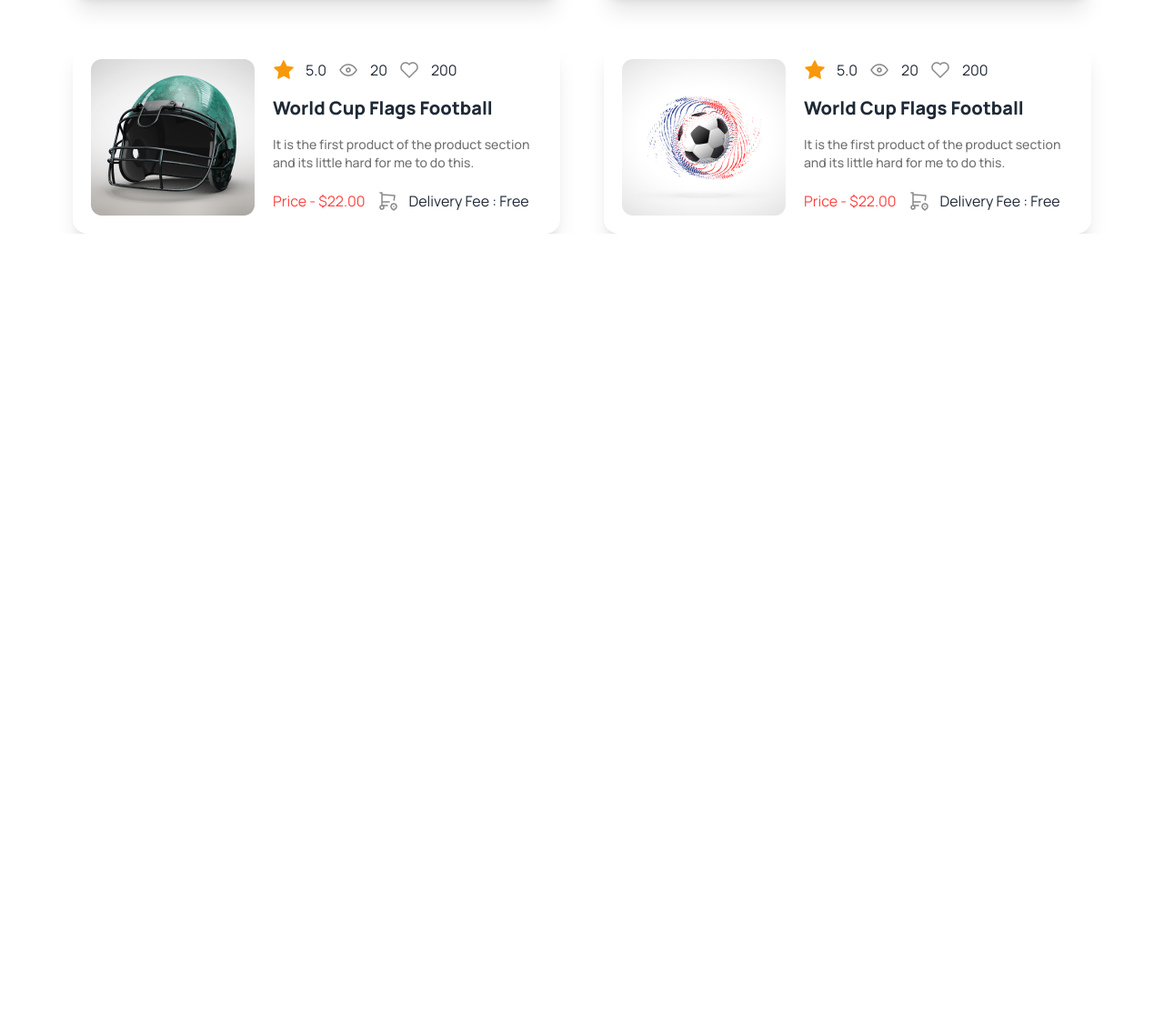
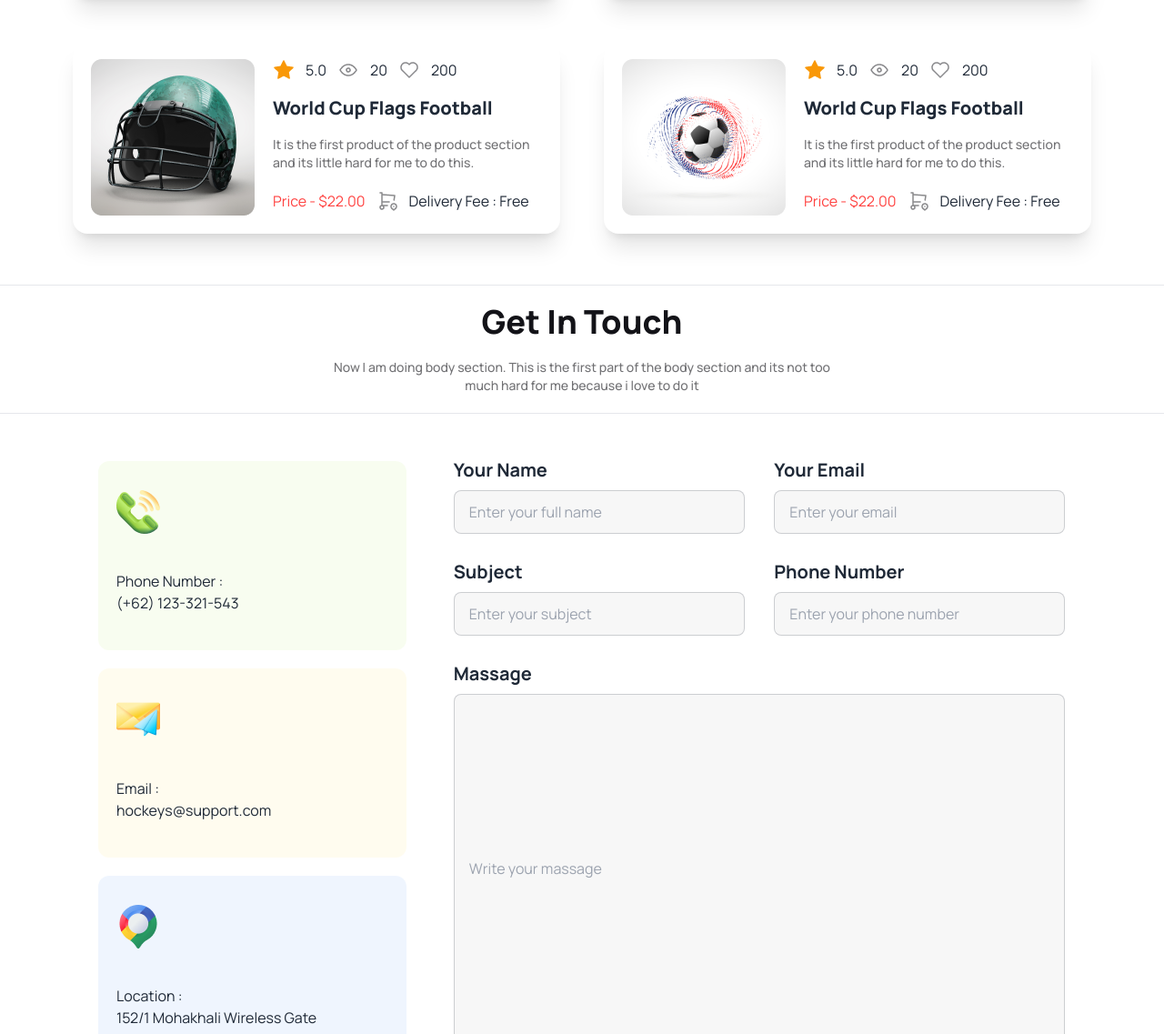
Before and after one commit to krrakib/third-assignment, a plain HTML site: page index.html in a window 1280 px wide. Shown: the part 2681-3818 px from the top of the page at 91% size. Before the commit the page ends 2938 px from the top, so only its background shows below. Drawn offline with nearby package versions, Linux system fonts and the light colour scheme.

Commit message:
added socoal section

```diff
--- a/index.html
+++ b/index.html
@@ -143,7 +143,7 @@
             </div>
             <div class="flex flex-col lg:flex-row lg:justify-between gap-4 mx-5 lg:mx-24 py-7">
                 <div
-                    class="bg-no-repeat flex flex-col pl-8 pt-24 gap-4 w-auto lg:w-1/2 h-80 rounded-2xl bg-[linear-gradient(45deg,rgba(0,0,0,0.4),rgba(0,0,0,0.1)),url(./images/2.png)]">
+                    class="bg-no-repeat flex flex-col pl-8 pt-24 gap-4 w-auto lg:w-1/2 h-80 rounded-2xl bg-[linear-gradient(45deg,rgba(0,0,0,0.4),rgba(0,0,0,0.1)),url(./Images/2.png)]">
                     <h2 class="text-2xl font-bold lg:text-2xl lg:font-extrabold text-white text-left">Junior Program</h2>
                     <p class="text-xs font-normal lg:text-sm lg:font-medium text-left text-white">Now I am doing body section.This is the second <br>
                         part of the body section and its not too much <br>
@@ -151,7 +151,7 @@
                         <button class="btn btn-wide bg-[#FF4240] border-[#FF4240] h-6 w-1/3 ">Register Now!</button>
                 </div>
                 <div
-                    class="bg-no-repeat flex flex-col pl-8 pt-24 gap-4 w-auto lg:w-1/2 h-80 rounded-2xl bg-[linear-gradient(45deg,rgba(0,0,0,0.4),rgba(0,0,0,0.1)),url(./images/3.png)]  ">
+                    class="bg-no-repeat flex flex-col pl-8 pt-24 gap-4 w-auto lg:w-1/2 h-80 rounded-2xl bg-[linear-gradient(45deg,rgba(0,0,0,0.4),rgba(0,0,0,0.1)),url(./Images/3.png)]  ">
                     <h2 class="text-2xl font-bold lg:text-2xl lg:font-extrabold text-white text-left">Teenager Program</h2>
                     <p class="text-xs font-normal lg:text-sm lg:font-medium text-left text-white">Now I am doing body section.This is the second <br>
                         part of the body section and its not too much <br>
@@ -159,7 +159,7 @@
                     <button class="btn btn-wide bg-[#FF4240] border-[#FF4240] h-6 w-1/3 ">Register Now!</button>
                 </div>
             </div>
-            <div class="bg-no-repeat bg-cover pl-10 pt-32 flex flex-col gap-4 w-auto h-80 rounded-2xl mx-5 lg:mx-24 bg-[linear-gradient(45deg,rgba(0,0,0,0.4),rgba(0,0,0,0.1)),url(./images/4.png)]">
+            <div class="bg-no-repeat bg-cover pl-10 pt-32 flex flex-col gap-4 w-auto h-80 rounded-2xl mx-5 lg:mx-24 bg-[linear-gradient(45deg,rgba(0,0,0,0.4),rgba(0,0,0,0.1)),url(./Images/4.png)]">
                     <h2 class="text-2xl font-bold lg:text-2xl lg:font-extrabold text-white text-left">Program</h2>
                     <p class="text-xs font-normal lg:text-sm lg:font-medium text-left text-white">Now I am doing body section.This is the second <br>
                         part of the body section and its not too much <br>
@@ -301,6 +301,67 @@
             </div>
         </section>
 
+        <!-- get in touch section -->
+        <div class="flex flex-col gap-5 pt-14">
+            <hr>
+            <h2 class="text-2xl font-bold lg:text-4xl lg:font-extrabold text-[#131318] text-center">Get In Touch
+            </h2>
+            <p class="text-xs font-normal lg:text-sm lg:font-medium text-center text-[#13131899]">Now I am doing
+                body section. This is the first part of the body section and its not too <br>
+                much hard for me because i love to do it</p>
+                <hr>
+        </div>
+        <section class="mx-5 lg:mx-24 pt-10 flex flex-col lg:flex-row justify-between">
+            <div class="w-full lg:w-1/3 flex flex-col gap-5 lg:p-3">
+                <div class="bg-[#BCED6D1A] rounded-xl h-52 pl-5">
+                    <img class="py-8" src="./Images/Group 1171275317.png" alt="">
+                    <p class="pt-2">Phone Number : </p>
+                    <p>(+62) 123-321-543</p>
+                </div>
+                <div class="bg-[#FDDD5F1A] rounded-xl h-52 pl-5">
+                    <img class="py-8" src="./Images/Group 1171275318.png" alt="">
+                    <p class="pt-2">Email : </p>
+                    <p>hockeys@support.com</p>
+                </div>
+                <div class="bg-[#629CF31A] rounded-xl h-52 pl-5">
+                    <img class="py-8" src="./Images/Group 1171275321.png" alt="">
+                    <p class="pt-2">Location :  </p>
+                    <p>152/1 Mohakhali Wireless Gate</p>
+                </div>
+            </div>
+            <div class="w-full lg:w-2/3 lg:pl-10">
+                <div class="grid grid-cols-1 lg:grid-cols-2 gap-5">
+                    <div>
+                        <h3 class="font-bold text-xl py-2">Your Name</h3>
+                        <input type="text" placeholder="Enter your full name" class="input input-bordered w-full lg:max-w-xs bg-[#13131808]" />
+                    </div>
+                    <div>
+                        <h3 class="font-bold text-xl py-2">Your Email</h3>
+                        <input type="text" placeholder="Enter your email" class="input input-bordered w-full lg:max-w-xs bg-[#13131808]" />
+                    </div>
+                    <div>
+                        <h3 class="font-bold text-xl py-2">Subject</h3>
+                        <input type="text" placeholder="Enter your subject" class="input input-bordered w-full lg:max-w-xs bg-[#13131808]" />
+                    </div>
+                    <div>
+                        <h3 class="font-bold text-xl py-2">Phone Number</h3>
+                        <input type="text" placeholder="Enter your phone number" class="input input-bordered w-full lg:max-w-xs bg-[#13131808]" />
+                    </div>
+                </div>
+                <div class="mt-5">
+                    <h3 class="font-bold text-xl py-2">Massage</h3>
+                    <input type="text" placeholder="Write your massage " class="input input-bordered w-full max-w-2xl h-96 bg-[#13131808]" />
+                    <button class="btn btn-wide max-w-2xl w-full mt-4 bg-[#FF4240] text-white text-lg">Send Message</button>
+                </div>
+            </div>
+        </section>
+
+        <!-- social media section -->
+        <div class="mx-5 lg:mx-28 bg-[#13131805] h-40 my-10 rounded-xl flex flex-col justify-center items-center">
+            <h2 class="text-[#131318] text-2xl font-extrabold text-center py-2">Social Media</h2>
+            <img class="" src="./Images/Social.png" alt="">
+        </div>
+
     </main>
 
     <footer>
```
Also changed, not shown: Images/Social.png (added).
